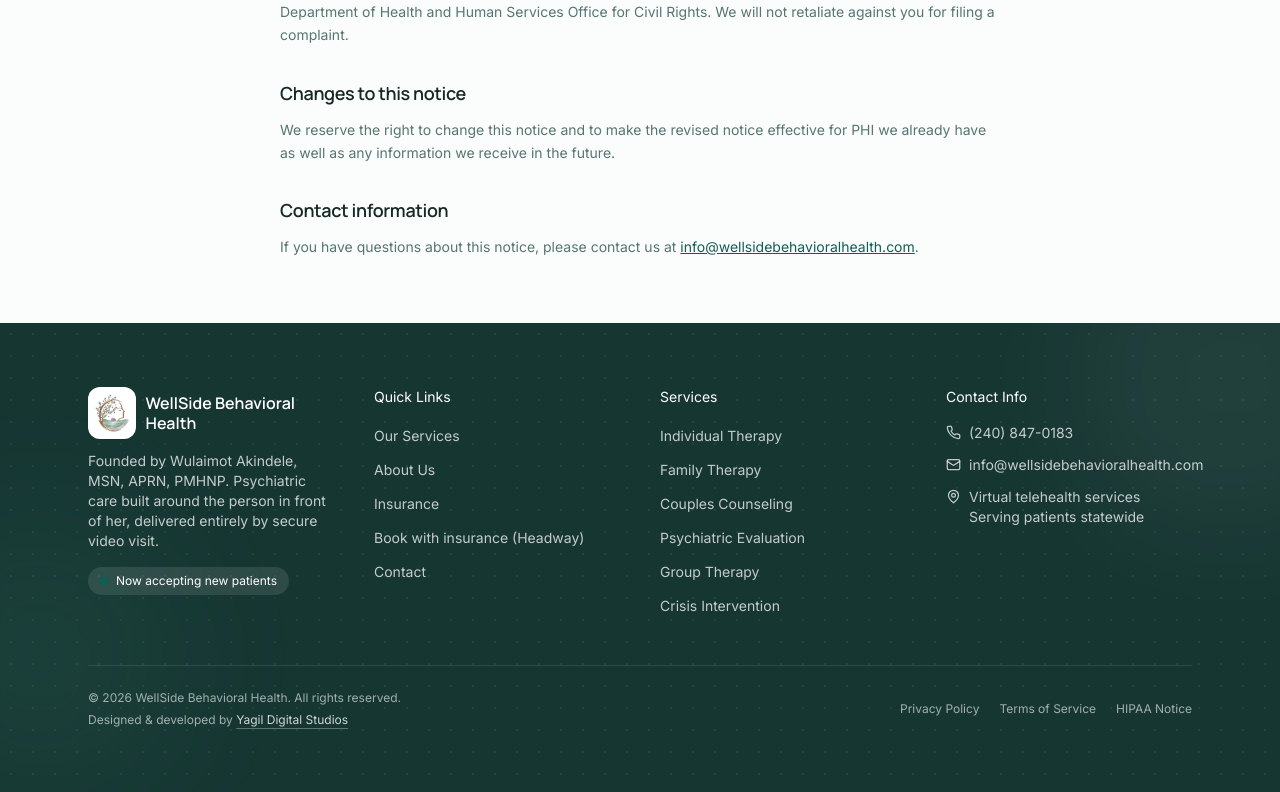
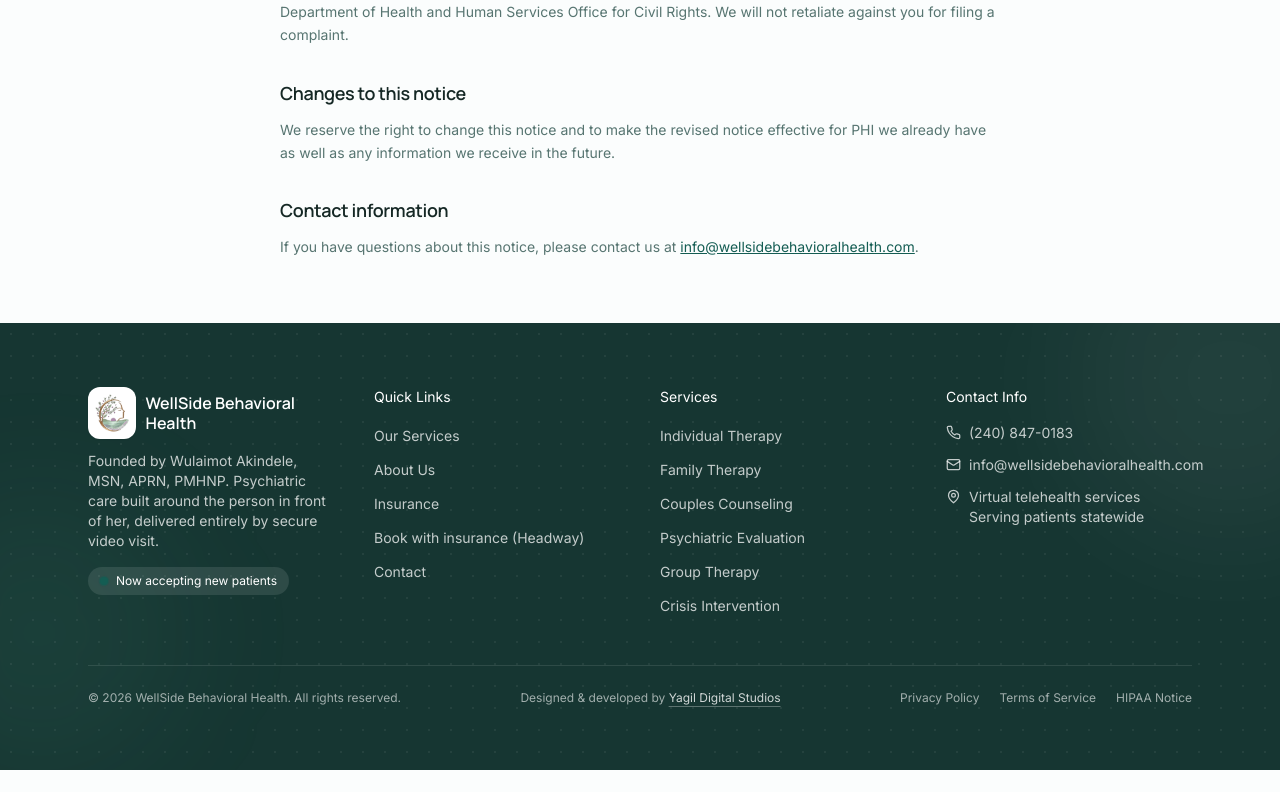
Before and after one commit to yagilconsult/wellside-medical, a Next.js app: page /hipaa in a window 1280 px wide. Shown: the part 1022-1814 px from the top of the page. After the commit the page ends 1792 px from the top, so only its background shows below. Built offline with nearby package versions, Linux system fonts and the light colour scheme; no server answers.

Commit message:
Footer credit placement

```diff
--- a/components/Footer.tsx
+++ b/components/Footer.tsx
@@ -163,9 +163,8 @@ export function Footer() {
 
         <motion.div
           variants={revealItem}
-          className="mt-12 pt-6 border-t border-white/10 flex flex-col sm:flex-row items-center justify-between gap-4"
+          className="mt-12 pt-6 border-t border-white/10 flex flex-col md:flex-row items-center justify-between gap-3 md:gap-6 text-center"
         >
-          <div className="space-y-1.5 text-center sm:text-left">
           <p className="text-xs text-primary-foreground/60">
             © {new Date().getFullYear()} WellSide Behavioral Health. All
             rights reserved.
@@ -181,7 +180,6 @@ export function Footer() {
               Yagil Digital Studios
             </a>
           </p>
-          </div>
           <div className="flex items-center gap-5">
             {legalLinks.map((link) => (
               <Link
```
Lines whose indentation alone changed are shown as unchanged.
